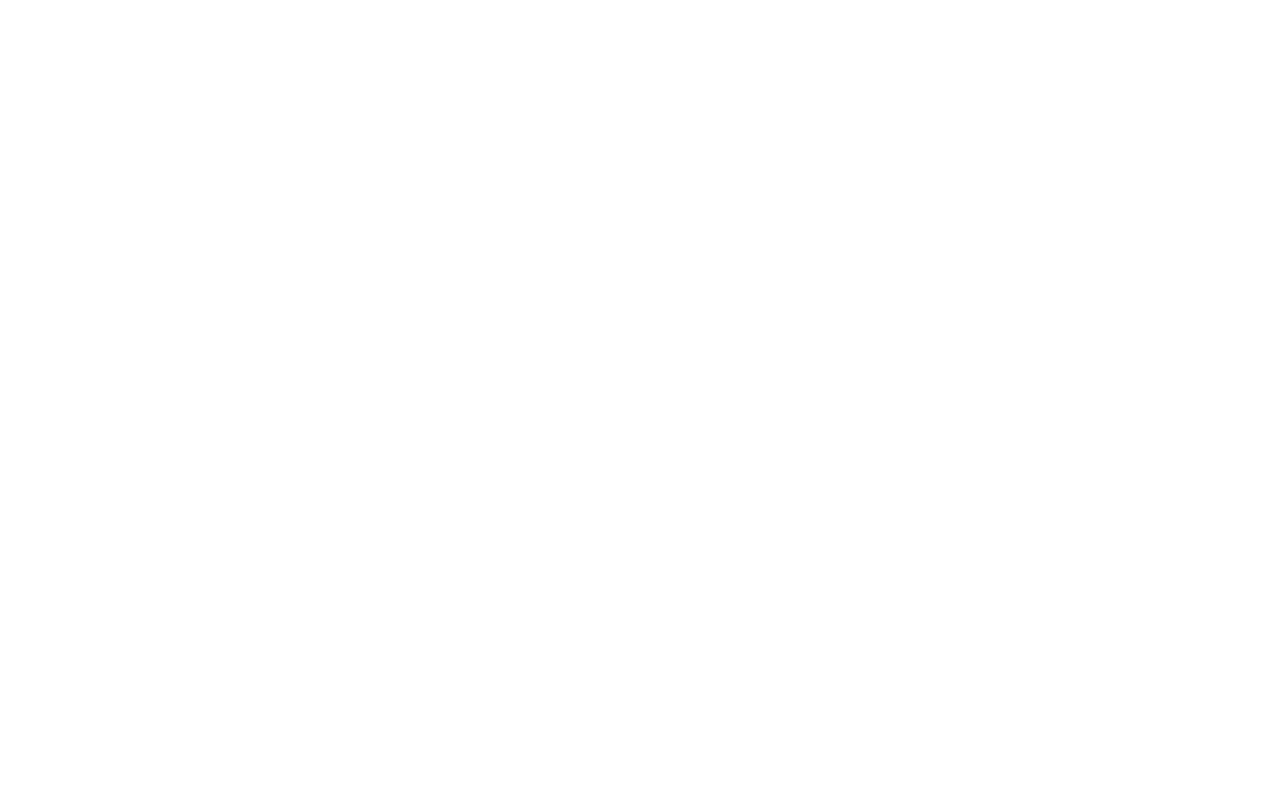
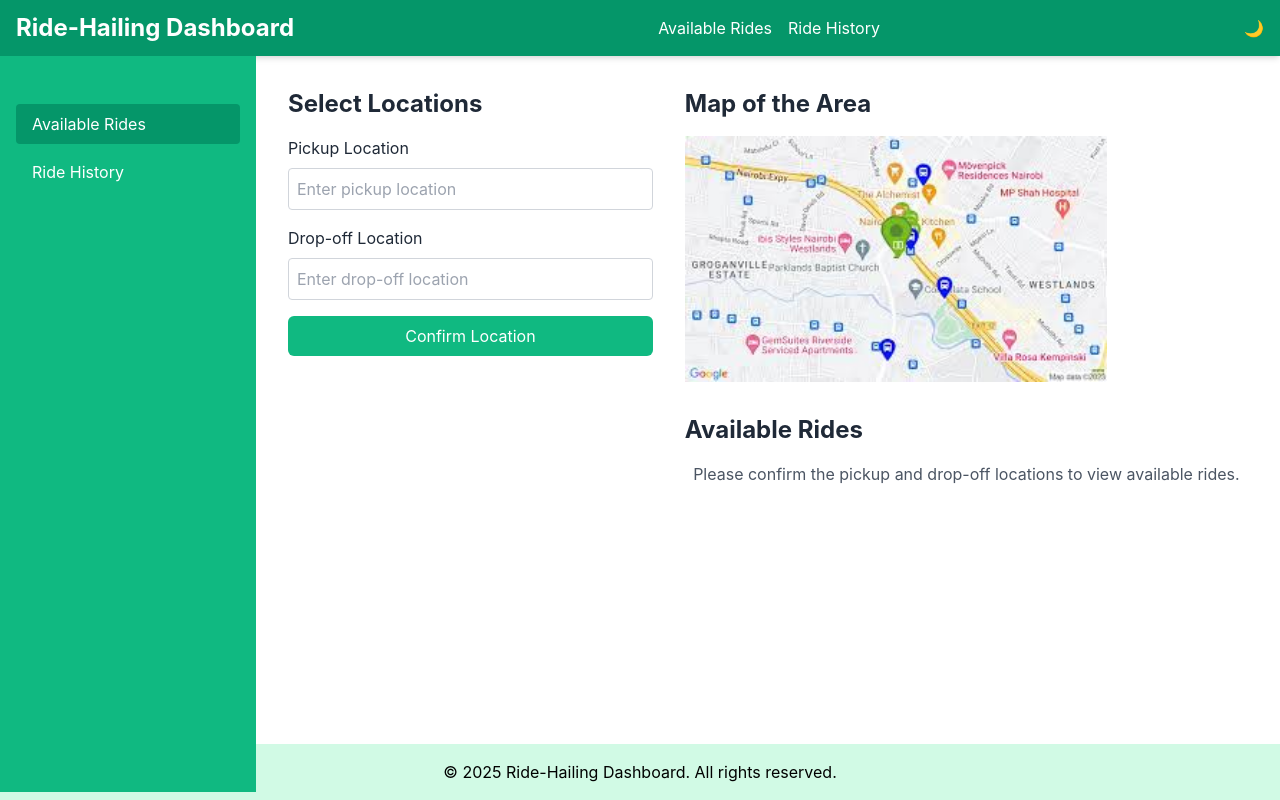
Before and after one commit to karobia-anastasia/RideHailing, a React (Vite) app: page /available-rides in a window 1280 px wide. Before the commit this address had no page. Built offline with nearby package versions, Linux system fonts and the light colour scheme.

Commit message:
fix routing

```diff
--- a/src/App.jsx
+++ b/src/App.jsx
@@ -19,6 +19,7 @@
 
             <Route element={<Layout />}>
               <Route path="/" element={<AvailableRides />} />
+              <Route path="/available-rides" element={<AvailableRides />} />
               <Route path="/history" element={<RideHistory />} />
             </Route>
           </Routes>
```
